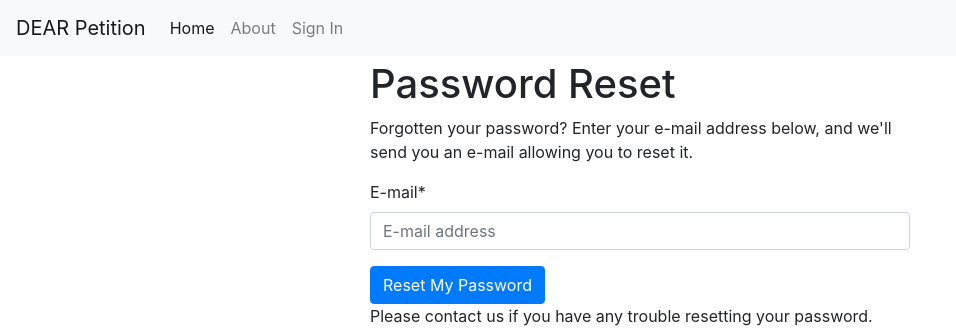
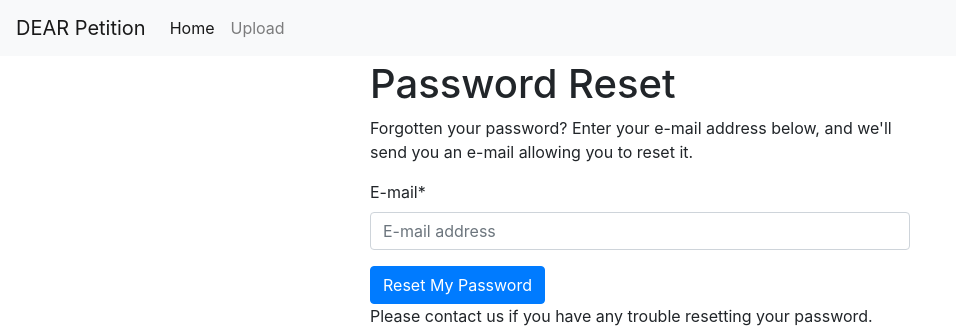
Before and after one commit to deardurham/dear-petition, a Django app: page /accounts/password/reset/ in a window 1280 px wide. Shown: the top 330 px of the page, without its empty margins (0-956 px from the left). Run offline with Django 3.2, Linux system fonts and the light colour scheme; style sheets or scripts are compiled from the project's sources; parts of the project's set-up code (start-up, migrations or seed data) failed here and were passed over; some libraries are stand-ins or nearby versions.

Commit message:
remove about page; pass protect home page

```diff
--- a/config/urls.py
+++ b/config/urls.py
@@ -2,14 +2,12 @@ from django.conf import settings
 from django.urls import include, path
 from django.conf.urls.static import static
 from django.contrib import admin
+from django.contrib.auth.decorators import login_required
 from django.views.generic import TemplateView
 from django.views import defaults as default_views
 
 urlpatterns = [
-    path("", TemplateView.as_view(template_name="pages/home.html"), name="home"),
-    path(
-        "about/", TemplateView.as_view(template_name="pages/about.html"), name="about"
-    ),
+    path("", login_required(TemplateView.as_view(template_name="pages/home.html")), name="home"),
     # Django Admin, use {% url 'admin:index' %}
     path(settings.ADMIN_URL, admin.site.urls),
     # User management
--- a/dear_petition/templates/base.html
+++ b/dear_petition/templates/base.html
@@ -47,7 +47,7 @@
               <a class="nav-link" href="{% url 'home' %}">Home <span class="sr-only">(current)</span></a>
             </li>
             <li class="nav-item">
-              <a class="nav-link" href="{% url 'about' %}">About</a>
+              <a class="nav-link" href="">Upload</a>
             </li>
             {% if request.user.is_authenticated %}
               <li class="nav-item">
@@ -57,11 +57,6 @@
               <li class="nav-item">
                 {# URL provided by django-allauth/account/urls.py #}
                 <a class="nav-link" href="{% url 'account_logout' %}">{% trans "Sign Out" %}</a>
-              </li>
-            {% else %}
-              <li class="nav-item">
-                {# URL provided by django-allauth/account/urls.py #}
-                <a id="log-in-link" class="nav-link" href="{% url 'account_login' %}">{% trans "Sign In" %}</a>
               </li>
             {% endif %}
           </ul>
```
